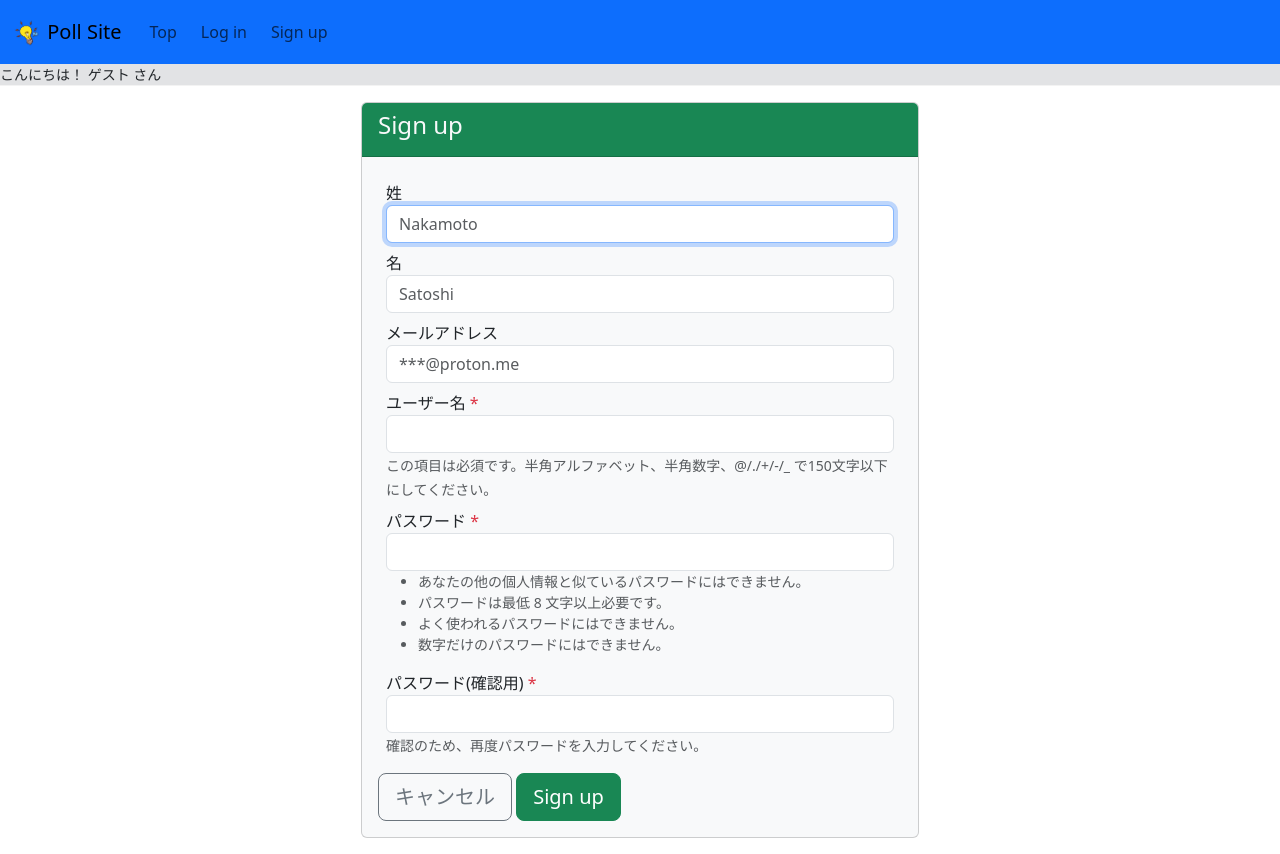
After one commit to Yono1112/Django-tutorial-apps, a Django app: page /signup/ in a window 1280 px wide. The commit adds this page. Run offline with Django 5.2, Linux system fonts and the light colour scheme; some libraries are stand-ins or nearby versions.

Commit message:
create signup function

```diff
--- a/Django_tutorial_poll_site/templates/common/header.html
+++ b/Django_tutorial_poll_site/templates/common/header.html
@@ -18,18 +18,21 @@
                 </a>
                 <div class="collapse navbar-collapse" id="navbarNav">
                     <ul class="navbar-nav">
-                        <li class="nav-item">
+                        <li class="nav-item m-1">
                             <a class="nav-link" href="{% url 'user_auth:top'%}">Top</a>
                         </li>
                         {% if not user.is_authenticated %}
-                            <li class="nav-item">
+                            <li class="nav-item m-1">
                                 <a class="nav-link" href="{% url 'user_auth:login' %}">Log in</a>
                             </li>
+                            <li class="nav-item m-1">
+                                <a class="nav-link" href="{% url 'user_auth:signup' %}">Sign up</a>
+                            </li>
                         {% else %}
-                            <li class="nav-item">
+                            <li class="nav-item m-1">
                                 <a class="nav-link" href="{% url 'user_auth:my_page' user.pk %}">My page</a>
                             </li>
-                            <form action="{% url 'user_auth:logout' %}" method="post">
+                            <form action="{% url 'user_auth:logout' %}" method="post" class="m-1">
                                 {% csrf_token %}
                                 <button type="submit" class="btn btn-link nav-link" style="border: none; background-color: transparent;">Log out</button>
                             </form>
--- a/Django_tutorial_poll_site/user_auth/forms.py
+++ b/Django_tutorial_poll_site/user_auth/forms.py
@@ -1,4 +1,4 @@
-from django.contrib.auth.forms import AuthenticationForm
+from django.contrib.auth.forms import AuthenticationForm, UserCreationForm
 from django.contrib.auth import get_user_model  # ユーザーモデルを取得するため
 
 
@@ -13,3 +13,23 @@ class LoginForm(AuthenticationForm):
             field.widget.attrs['class'] = 'form-control'
             field.widget.attrs['placeholder'] = field.label
             # placeholderにフィールドのラベルを入れる
+
+
+class SignupForm(UserCreationForm):
+
+    class Meta:
+        model = User
+        fields = ('last_name', 'first_name', 'email','username', )
+
+    def __init__(self, *args, **kwargs):
+        super().__init__(*args, **kwargs)
+        for field in self.fields.values():
+            field.widget.attrs['class'] = 'form-control'
+            field.widget.attrs['required'] = ''
+            if field.label == '姓':
+                field.widget.attrs['autofocus'] = ''
+                field.widget.attrs['placeholder'] = 'Nakamoto'
+            elif field.label == '名':
+                field.widget.attrs['placeholder'] = 'Satoshi'
+            elif field.label == 'メールアドレス':
+                field.widget.attrs['placeholder'] = '***@proton.me'
--- /dev/null
+++ b/Django_tutorial_poll_site/user_auth/templates/user_auth/user_form.html
@@ -0,0 +1,38 @@
+{% extends "common/header.html" %}
+
+<!-- コンテンツ -->
+{% block content %}
+	<div class="container">
+		<div class="col-md-6 offset-md-3">
+			<div class="card mt-3 mb-3 bg-light">
+				<!-- カードヘッダー -->
+				<div class="card-header bg-success text-light">
+					<h4>{{ process_name }}</h4>
+				</div>
+				<!-- カードボディー -->
+				<div class="card-body">
+					<form action="" method="POST">
+					{{ form.non_field_errors }}
+					{% for field in form %}
+						<div class="form-group m-2">
+						<label for="{{ field.id_for_label }}">
+							{{ field.label }}
+							{% if field.field.required %}<span class="text-danger">*</span>{% endif %}
+						</label>
+						{{ field }}
+						{% if field.help_text %}
+							<small class="form-text text-muted">{{ field.help_text }}</small>
+						{% endif %}
+						{{ field.errors }}
+						</div>
+					{% endfor %}
+					{% csrf_token %}
+					<!-- ボタン -->
+					<button type="button" class="btn btn-outline-secondary btn-lg btn-block mt-2" onclick="history.back()">キャンセル</button>
+					<button type="submit" class="btn btn-success btn-lg btn-block mt-2" >{{ process_name }}</button>
+					</form>
+				</div>
+			</div>
+		</div>
+	</div>
+{% endblock %}
--- a/Django_tutorial_poll_site/user_auth/urls.py
+++ b/Django_tutorial_poll_site/user_auth/urls.py
@@ -9,4 +9,6 @@ urlpatterns = [
     path('login/', views.Login.as_view(), name='login'),
     path('logout/', views.Logout.as_view(), name='logout'),
     path('my_page/<int:pk>/', views.MyPage.as_view(), name='my_page'),
+    path('signup/', views.Signup.as_view(), name='signup'),
+    path('signup_done/', views.SignupDone.as_view(), name='signup_done'),
 ]
--- a/Django_tutorial_poll_site/user_auth/views.py
+++ b/Django_tutorial_poll_site/user_auth/views.py
@@ -2,9 +2,9 @@ from django.views import generic
 from django.contrib.auth.views import LoginView, LogoutView
 from django.contrib.auth.mixins import UserPassesTestMixin
 from django.contrib.auth.models import User
+from django.shortcuts import redirect
 
-
-from .forms import LoginForm
+from .forms import LoginForm, SignupForm
 
 
 class TopView(generic.TemplateView):
@@ -32,4 +32,23 @@ class OnlyYouMixin(UserPassesTestMixin):
 class MyPage(OnlyYouMixin, generic.DetailView):
     model = User
     template_name = 'user_auth/my_page.html'
-    # モデル名小文字(user)でモデルインスタンスがテンプレートファイルに渡される
+
+
+class Signup(generic.CreateView):
+    template_name = 'user_auth/user_form.html'
+    form_class = SignupForm
+
+    def form_valid(self, form):
+        form.save()
+        # user = form.save()
+        return redirect('user_auth:signup_done')
+
+    # データ送信
+    def get_context_data(self, **kwargs):
+        context = super().get_context_data(**kwargs)
+        context["process_name"] = "Sign up"
+        return context
+
+
+class SignupDone(generic.TemplateView):
+    template_name = 'user_auth/signup_done.html'
```
Also changed, not shown: Django_tutorial_poll_site/user_auth/templates/user_auth/signup_done.html (added, +22 -0 lines).
